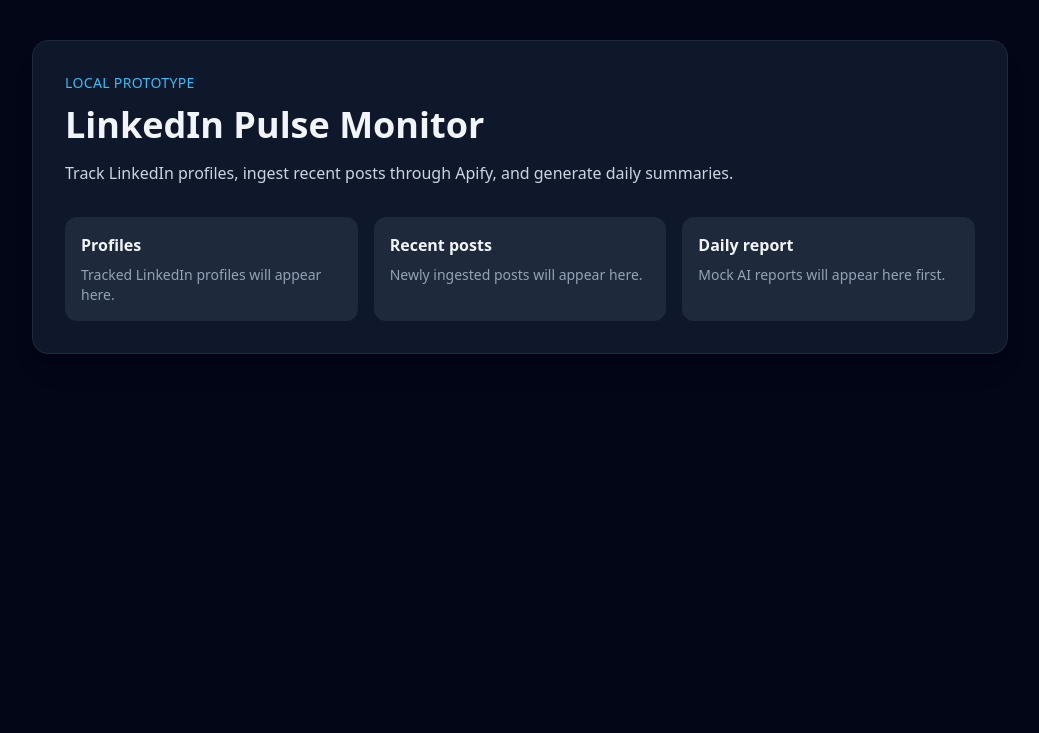
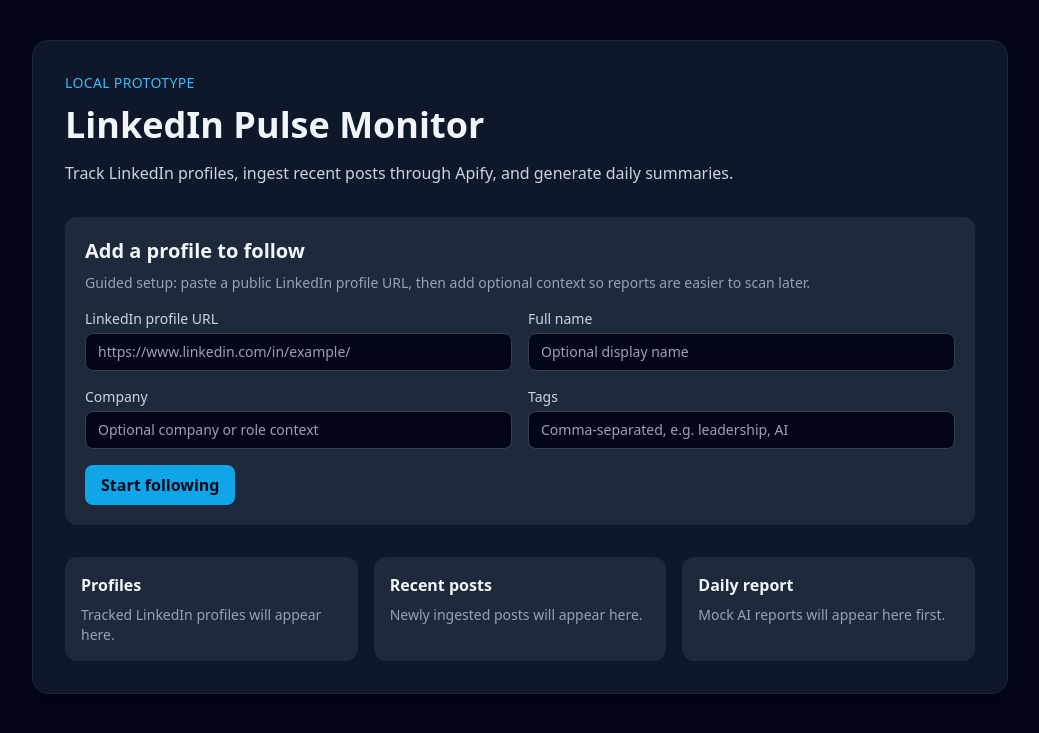
Before and after one commit to tpericle/LinkedInPulseMonitor, a FastAPI app: page /dashboard in a window 1280 px wide. Shown: the top 733 px of the page, without its empty margins (120-1159 px from the left). Run offline with FastAPI, Linux system fonts and the light colour scheme; some libraries are stand-ins or nearby versions.

Commit message:
feat: add guided profile form to dashboard

```diff
--- a/app/templates/dashboard.html
+++ b/app/templates/dashboard.html
@@ -7,6 +7,34 @@
   <p class="mt-4 max-w-2xl text-slate-300">
     Track LinkedIn profiles, ingest recent posts through Apify, and generate daily summaries.
   </p>
+
+  <div class="mt-8 rounded-xl bg-slate-800 p-5">
+    <h2 class="text-xl font-semibold">Add a profile to follow</h2>
+    <p class="mt-2 text-sm text-slate-400">
+      Guided setup: paste a public LinkedIn profile URL, then add optional context so reports are easier to scan later.
+    </p>
+    <form class="mt-4 grid gap-4 md:grid-cols-2" method="post" action="/dashboard/profiles">
+      <label class="text-sm text-slate-300">
+        LinkedIn profile URL
+        <input class="mt-1 w-full rounded-lg border border-slate-700 bg-slate-950 px-3 py-2 text-slate-100" name="linkedin_url" type="url" placeholder="https://www.linkedin.com/in/example/" required>
+      </label>
+      <label class="text-sm text-slate-300">
+        Full name
+        <input class="mt-1 w-full rounded-lg border border-slate-700 bg-slate-950 px-3 py-2 text-slate-100" name="full_name" type="text" placeholder="Optional display name">
+      </label>
+      <label class="text-sm text-slate-300">
+        Company
+        <input class="mt-1 w-full rounded-lg border border-slate-700 bg-slate-950 px-3 py-2 text-slate-100" name="company" type="text" placeholder="Optional company or role context">
+      </label>
+      <label class="text-sm text-slate-300">
+        Tags
+        <input class="mt-1 w-full rounded-lg border border-slate-700 bg-slate-950 px-3 py-2 text-slate-100" name="tags" type="text" placeholder="Comma-separated, e.g. leadership, AI">
+      </label>
+      <div class="md:col-span-2">
+        <button class="rounded-lg bg-sky-500 px-4 py-2 font-semibold text-slate-950 hover:bg-sky-400" type="submit">Start following</button>
+      </div>
+    </form>
+  </div>
 
   <div class="mt-8 grid gap-4 md:grid-cols-3">
     <div class="rounded-xl bg-slate-800 p-4">
```
Also changed, not shown: tests/test_app_foundation.py (+16 -0 lines).
